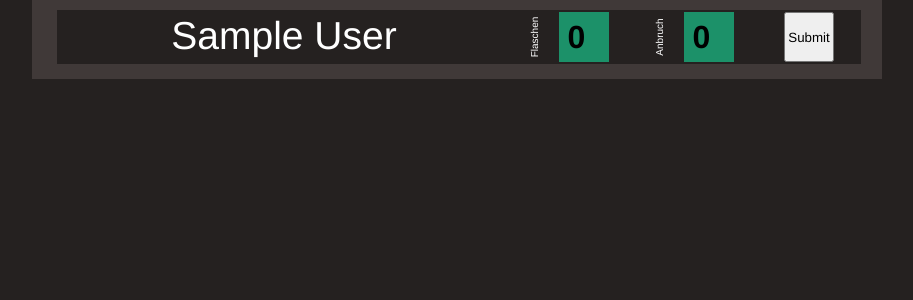
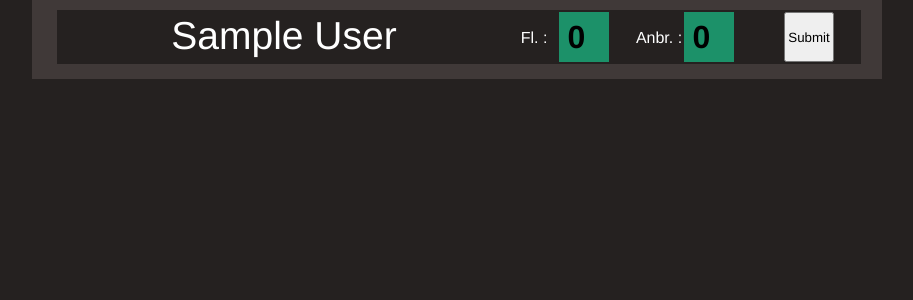
Before and after one commit to mightydread/schlangennest, a PHP site: page /lager/inventur.php in a window 1280 px wide. Shown: the top 300 px of the page, without its empty margins (183-1096 px from the left). Run offline with PHP 8.4, Linux system fonts and the light colour scheme; tables that the repository leaves empty or names only in its code hold one stand-in row (values such as "Sample post").

Commit message:
minor usability changes

```diff
--- a/admin/lager_out.php
+++ b/admin/lager_out.php
@@ -23,8 +23,13 @@
                 <li>Datum</li>
                 <li>Zugang</li>
                 <li>Abgang</li>
+                <?php if (info($typ)['art'] == "kasten") { ?>
                 <li>Kasten</li>
                 <li>Flaschen</li>
+                <?php } else { ?>
+                <li>Flaschen</li>
+                <li>Anbruch</li>
+                <?php } ?>
                 <li>Verbrauch</li>
                 <li>Umsatz</li>
             </ul>
--- a/dev/scss/lager.scss
+++ b/dev/scss/lager.scss
@@ -46,11 +46,9 @@ box-sizing: border-box;
     }
     .info {
         box-sizing: border-box;
-        padding-top: 20px;
+        padding-top: 17px;
         margin: 0px;
-        font-size: x-small;
-        -webkit-transform: rotate(-90deg);
--moz-transform: rotate(-90deg);
+        // font-size: small;
     }
     input[type=number] {
         // margin: 4px 0px;
--- a/includes/lager.php
+++ b/includes/lager.php
@@ -29,12 +29,14 @@ if (!function_exists('waren')) {
         return $array;
     }
 }
+if (!function_exists('info')) {
 function info ($typ) {
     global $con;
     $sql = "SELECT * FROM namen WHERE db_name = '".$typ."'";
     $result = mysqli_query($con,$sql);
     while ($row = mysqli_fetch_array($result,MYSQLI_ASSOC)) {$a['st']=$row['einheit'];$a['art']=$row['art'];$a['preis']=$row['preis'];}
     return $a;
+}
 }
 function add_row ($typ,$datum) {
     global $con;
--- a/lager/inventur.php
+++ b/lager/inventur.php
@@ -31,8 +31,8 @@
                     <form class="row" id="<?php echo $typ;?>" method="post" action="<?php echo $_SERVER['PHP_SELF'];?>#<?php echo $typ;?>_correct" >
                         <?php } ?>
                         <label for="<?php echo $typ;?>_g" class="name"><?php echo full_name($typ);?></label>
-                        <div class="info"><?php if ($_SESSION[$typ]['art'] == "kasten"){ echo "Kasten";} else { echo "Flaschen";}?></div><input id="<?php echo $typ;?>_g" class=anzahl type=number step=any value="<?php echo  $_SESSION[$typ]['i_g'];?>" min=0 name="<?php echo $typ;?>_g" >
-                        <div class="info"><?php if ($_SESSION[$typ]['art'] == "kasten"){ echo "Flaschen";} else { echo "Anbruch";}?></div><input class=anzahl type=number step=any value="<?php echo  $_SESSION[$typ]['i_k'];?>" min=0 name="<?php echo $typ;?>_k" >
+                        <div class="info"><?php if ($_SESSION[$typ]['art'] == "kasten"){ echo "K. :";} else { echo "Fl. :";}?></div><input id="<?php echo $typ;?>_g" class=anzahl type=number step=any value="<?php echo  $_SESSION[$typ]['i_g'];?>" min=0 name="<?php echo $typ;?>_g" >
+                        <div class="info"><?php if ($_SESSION[$typ]['art'] == "kasten"){ echo "Fl. :";} else { echo "Anbr. :";}?></div><input class=anzahl type=number step=any value="<?php echo  $_SESSION[$typ]['i_k'];?>" min=0 name="<?php echo $typ;?>_k" >
                         <input class=save type=submit form="<?php echo $typ;?>" name="<?php echo $typ;?>" src="/media/images/save.png">
                         <input class=save_correct type=submit form="<?php echo $typ;?>_correct" name="<?php echo $typ;?>" src="/media/images/save.png">
                     </form>
--- a/media/css/lager.css
+++ b/media/css/lager.css
@@ -102,13 +102,10 @@ input {
 /* line 47, ../../dev/scss/lager.scss */
 .row .info, .row_disabled .info {
   box-sizing: border-box;
-  padding-top: 20px;
+  padding-top: 17px;
   margin: 0px;
-  font-size: x-small;
-  -webkit-transform: rotate(-90deg);
-  -moz-transform: rotate(-90deg);
 }
-/* line 55, ../../dev/scss/lager.scss */
+/* line 53, ../../dev/scss/lager.scss */
 .row input[type=number], .row_disabled input[type=number] {
   padding: 0px;
   box-sizing: border-box;
@@ -121,20 +118,20 @@ input {
   background-color: #1c9169;
 }
 
-/* line 70, ../../dev/scss/lager.scss */
+/* line 68, ../../dev/scss/lager.scss */
 .row_disabled {
   background-color: #1c9169;
   border: 2px solid #1c9169;
 }
-/* line 74, ../../dev/scss/lager.scss */
+/* line 72, ../../dev/scss/lager.scss */
 .row_disabled .save {
   display: none;
 }
-/* line 77, ../../dev/scss/lager.scss */
+/* line 75, ../../dev/scss/lager.scss */
 .row_disabled .save_correct {
   display: initial;
 }
-/* line 80, ../../dev/scss/lager.scss */
+/* line 78, ../../dev/scss/lager.scss */
 .row_disabled input[type=number] {
   color: #1c9169;
   border: 2px solid #252120;
```
Also changed, not shown: includes/admin.php (+7 -0 lines).
